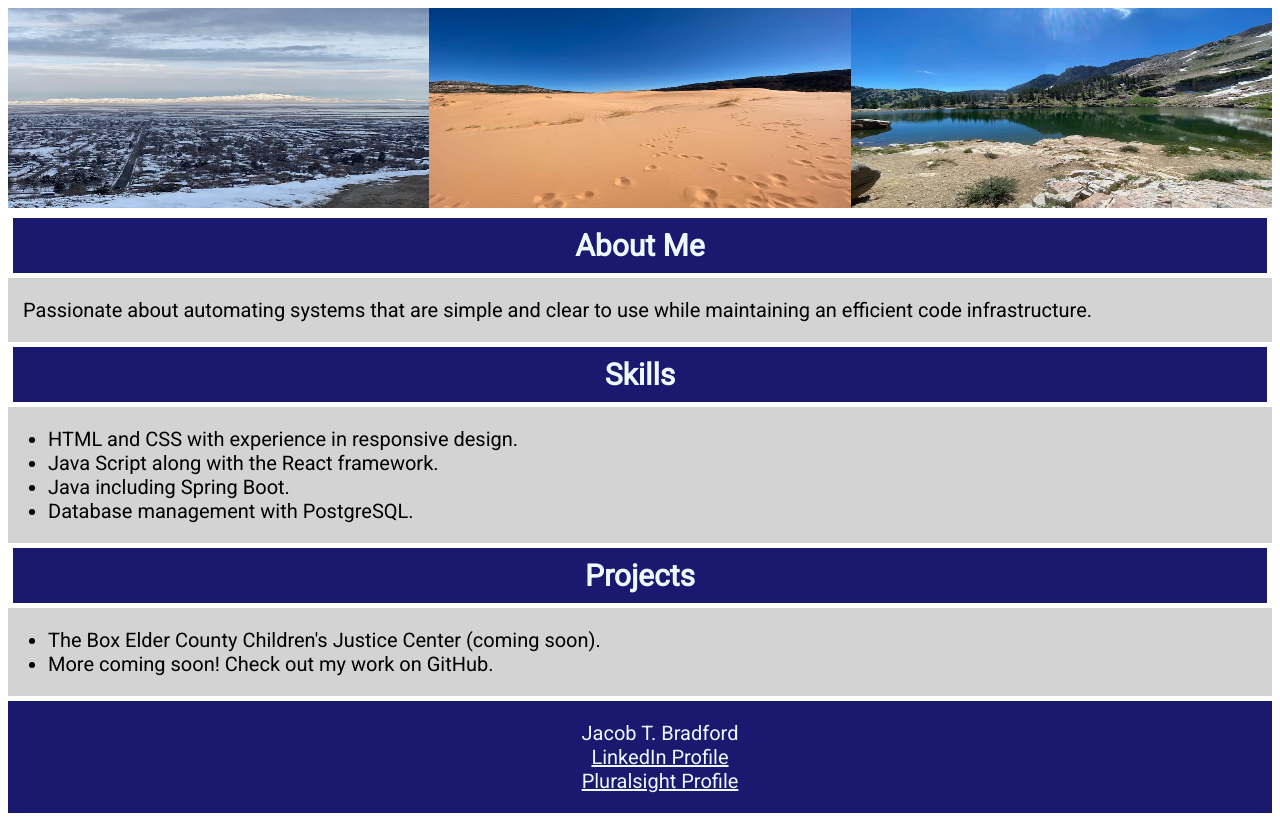
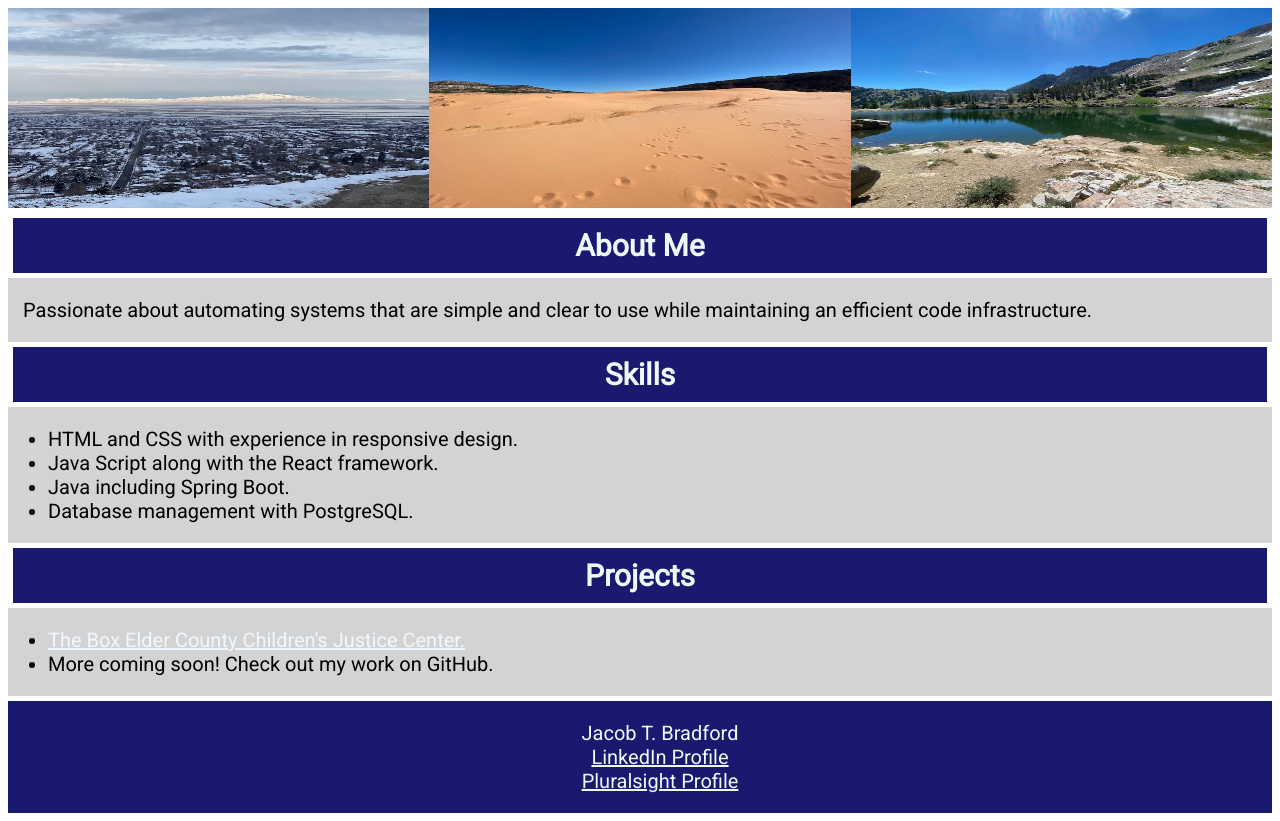
Before and after one commit to jtbrad/jtbrad.github.io, a plain HTML site: page index.html in a window 1280 px wide. Drawn offline with Linux system fonts and the light colour scheme.

Commit message:
Update CJC link text and reference

```diff
--- a/index.html
+++ b/index.html
@@ -34,7 +34,7 @@
         <section>
             <h2>Projects</h2>
             <ul>
-                <li>The Box Elder County Children's Justice Center (coming soon).</li>
+                <li><a href="https://boxeldercjc.com/">The Box Elder County Children's Justice Center.</a></li>
                 <li>More coming soon! Check out my work on GitHub.</li>
             </ul>
         </section>
```
